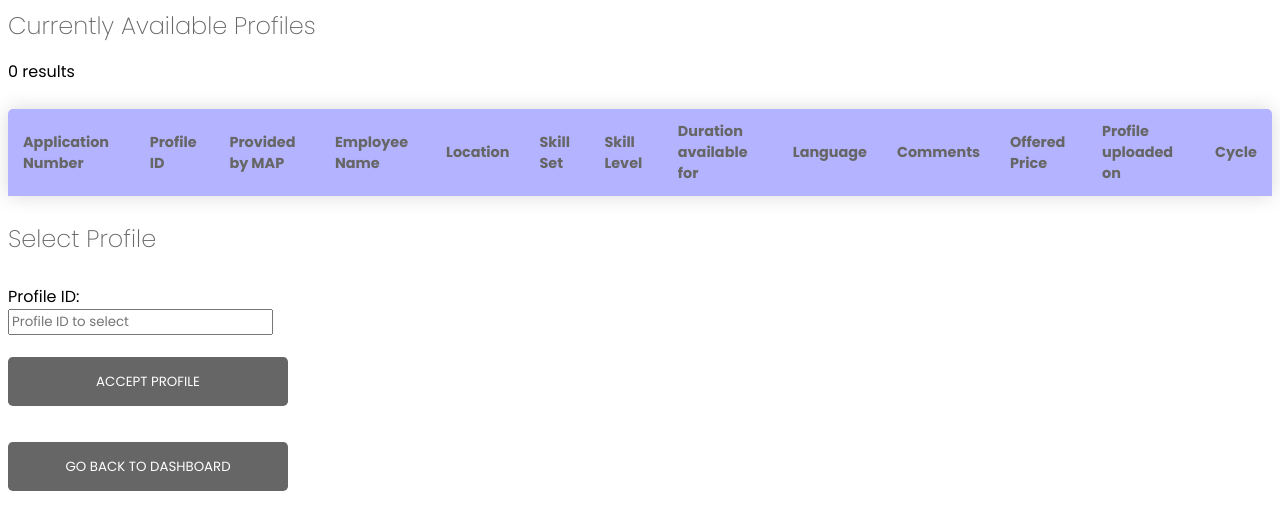
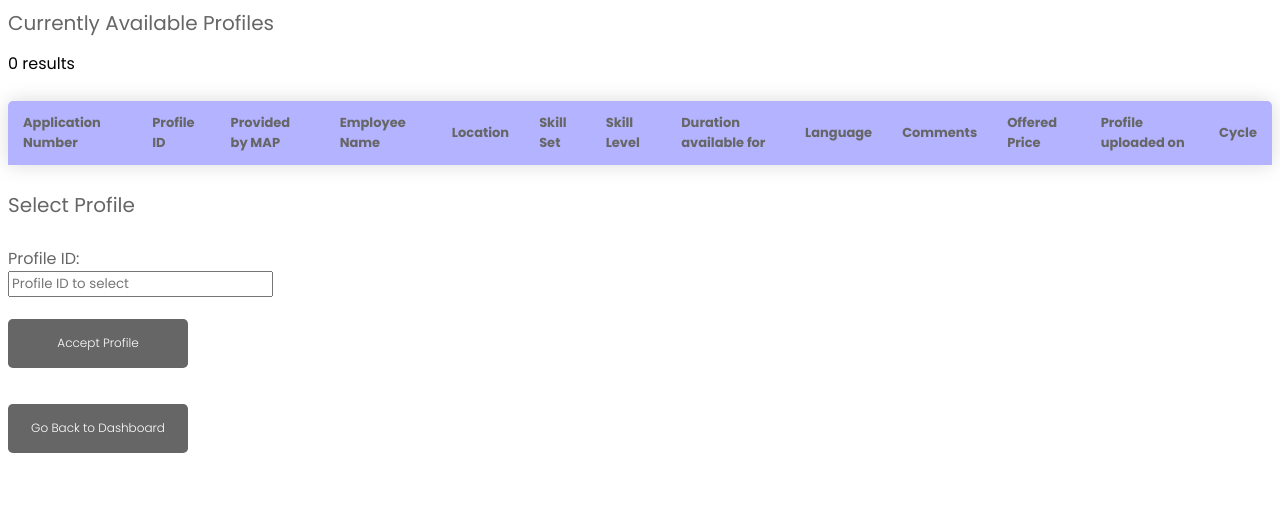
Before and after one commit to harytha6/CloudComputing-AWS-Agile, a PHP site: page /profileselect.php in a window 1280 px wide. Shown: the top 530 px of the page. Run offline with PHP 8.4, Linux system fonts and the light colour scheme; a user stored in the database is signed in; data comes from the database, SQL or seed files in the repository; data that the repository does not hold is empty.

Commit message:
display alignment

```diff
--- a/profileselect.php
+++ b/profileselect.php
@@ -30,17 +30,29 @@ if (isset($_POST["accept"])) {
   	} else {
     		echo "<script>alert('No Application number found ');</script>";
   	}
+    $expirycheck = mysqli_query($conn, "SELECT * FROM service_requests WHERE globalid ='$globalid' AND NOT expired_status = '1' ");
+	if (mysqli_num_rows($check)>0) {
+  	} else {
+    		echo "<script>alert('The Application, for which this profile was uploaded for, has expired');</script>";
+  	}
 
 	$sql = "UPDATE `service_requests` SET `Submission_status` = '3' WHERE globalid = '$globalid' ";
+    $sql2 = "UPDATE `mapservice` SET `submission_status` = '3',`agreed_status`='1' WHERE profileid = '$profileid' ";
+
 	$result = mysqli_query($conn, $sql);
-
+    $result2 = mysqli_query($conn, $sql2);
 	$verify = mysqli_query($conn, "SELECT * FROM service_requests WHERE globalid='$globalid' AND Submission_status = '3' ");
 	if (mysqli_num_rows($verify)>0) {
    		 echo "<script>alert('Profile selected');</script>";
   	} else {
     		echo "<script>alert('Selection failed');</script>";
   	}
-
+	$verify2 = mysqli_query($conn, "SELECT * FROM mapservice WHERE profileid='$profileid' AND submission_status = '3' AND agreed_status = '1'");
+	if (mysqli_num_rows($verify2)>0) {
+   		 //echo "<script>alert('Profile selected');</script>";
+  	} else {
+    		echo "<script>alert('Selection not reflected in MAP Table');</script>";
+  	}
 };
 
 ?>
--- a/statusstyle.css
+++ b/statusstyle.css
@@ -1,12 +1,20 @@
 @import url("https://fonts.googleapis.com/css2?family=Poppins:wght@200;300;400;500;600;700;800&display=swap");
-*
- {
-  font-family: "Poppins", sans-serif; /* Change your font family */
+@import url('https://fonts.googleapis.com/css2?family=Open+Sans+Condensed:wght@300&display=swap');
+
+
+* {
+    font-family: "Poppins", sans-serif;
 }
 
 h1 {
-  font-size: 24px;
-  font-weight: 200;
+  font-size: 20px;
+  font-weight: 400;
+  color: #666666;
+}
+
+h10 {
+    font-size: 13px;
+    font-weight: 300;
     color: #666666;
 }
 
@@ -18,6 +26,7 @@ h1 {
     border-radius: 5px 5px 0 0;
     overflow: hidden;
     box-shadow: 0 0 20px rgba(0, 0, 0, 0.15);
+    color: #666666;
 }
 
 .content-table thead tr {
@@ -25,6 +34,7 @@ h1 {
   color: #666666;
   text-align: left;
   font-weight: 100;
+  font-size : 13px;
 }
 
 .content-table th,
@@ -114,7 +124,7 @@ h1 {
 }
 
 .btn {
-  width: 280px;
+  width: 180px;
   background-color: #666666;
   border: none;
   outline: none;
@@ -122,8 +132,9 @@ h1 {
   border-radius: .3rem;
   /* display: block; */
   color: #fff;
-  text-transform: uppercase;
-  font-weight: 400;
+  /*text-transform: uppercase;*/
+  font-size : 12px;
+  font-weight: 300;
   margin: 10px 0;
   cursor: pointer;
   transition: 0.5s;
@@ -148,7 +159,7 @@ h1 {
 
 .form-inputs {
     padding-top: 12px;
-
+    color: #666666;
 }
 
         .form-input-actions {
--- a/style.css
+++ b/style.css
@@ -198,7 +198,7 @@ form.sign-in-form {
 
 .left-panel {
   pointer-events: all;
-  padding: 3rem 17% 2rem 12%;
+  padding: 2rem 17% 2rem 12%;
 }
 
 .right-panel {
```
Also changed, not shown: negotiateconsumer.php (+16 -4 lines). Lines whose indentation alone changed are shown as unchanged.
